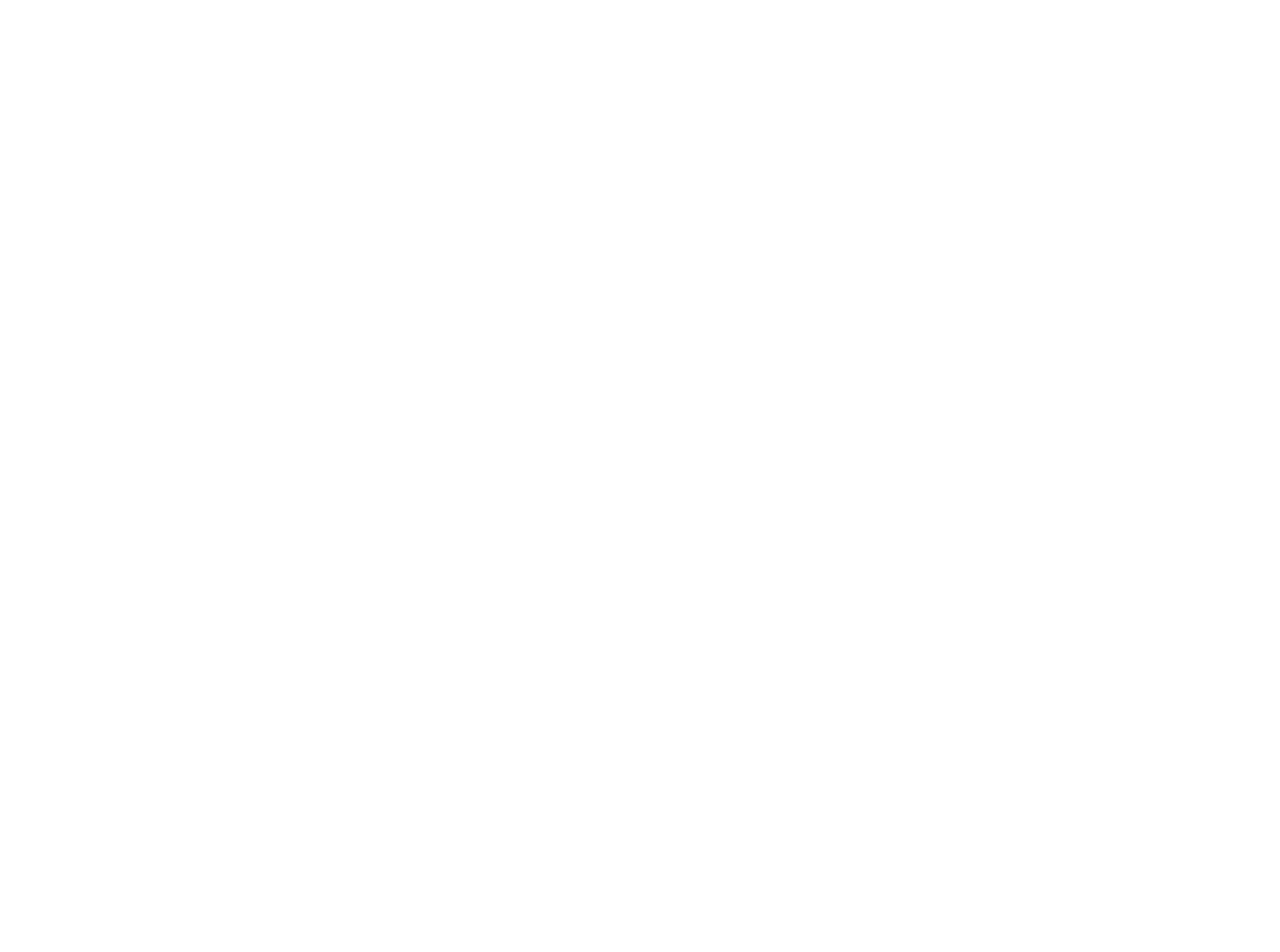
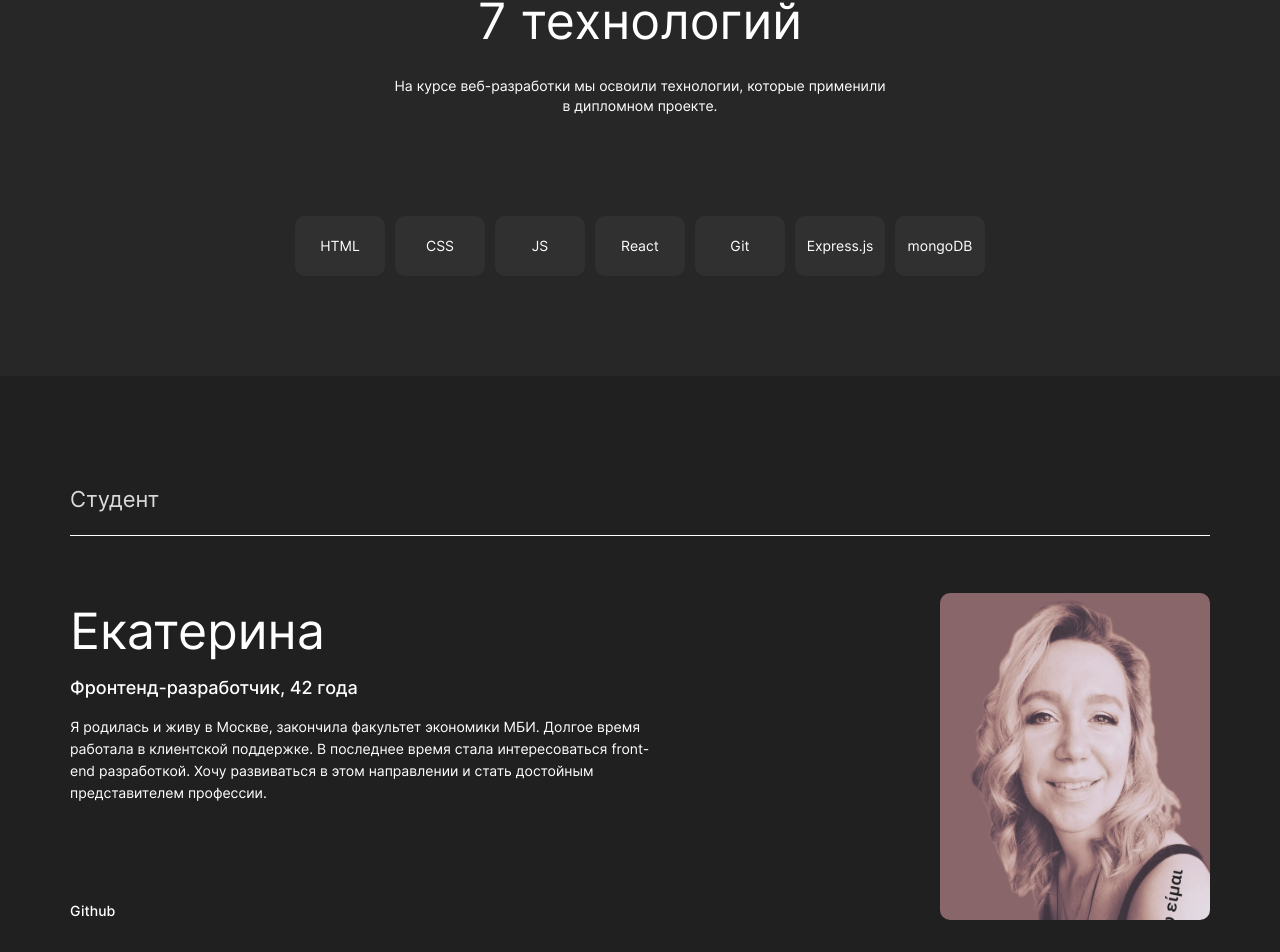
Before and after one commit to elli-nidis/movies-explorer-frontend, a React (Create React App) app: page / in a window 1280 px wide. Shown: the part 1444-2396 px from the top of the page. Before the commit the page ends 1196 px from the top, so only its background shows below. Built offline with nearby package versions, Linux system fonts and the light colour scheme.

Commit message:
feat: сверстать компонент Tech, AboutMe

```diff
--- a/src/components/AboutMe/AboutMe.css
+++ b/src/components/AboutMe/AboutMe.css
@@ -0,0 +1,72 @@
+.about-me {
+  width: 100%;
+  /* min-width: 320px; */
+  display: flex;
+  flex-direction: column;
+  align-items: center;
+  padding: 110px 0px;
+  background-color: #202020;
+}
+
+.about-me__content {
+  display: grid;
+  grid-template-columns: 600px 270px;
+  grid-template-rows: 124px 38px 106px 116px;
+  column-gap: 270px;
+}
+
+.about-me__title {
+  align-self: self-end;
+  font-family: 'Inter', 'Arial', sans-serif;
+  font-size: 50px;
+  font-weight: 400;
+  line-height: 1.16;
+  letter-spacing: -4%;
+  color: #fff;
+  margin: 0;
+  padding: 0;
+}
+
+.about-me__image {
+  align-self: self-end;
+  width: 270px;
+  height: 327px;
+  grid-column: 2/3;
+  grid-row: 1/5;
+  background-size: cover;
+  border-radius: 10px;
+}
+
+.about-me__occupation {
+  align-self: self-end;
+  font-family: 'Inter', 'Arial', sans-serif;
+  font-size: 18px;
+  font-weight: 500;
+  line-height: 1.11;
+  color: #fff;
+  margin: 0;
+  padding: 0;
+}
+
+.about-me__description {
+  align-self: self-end;
+  font-family: 'Inter', 'Arial', sans-serif;
+  font-size: 14px;
+  font-weight: 400;
+  line-height: 1.57;
+  color: #fff;
+  margin: 0;
+  padding: 0;
+}
+
+.about-me__link {
+  align-self: self-end;
+  font-family: 'Inter', 'Arial', sans-serif;
+  font-size: 14px;
+  font-weight: 500;
+  line-height: 1.21;
+  color: #fff;
+  text-decoration: none;
+  margin: 0;
+  padding: 0;
+}
--- a/src/components/AboutMe/AboutMe.js
+++ b/src/components/AboutMe/AboutMe.js
@@ -0,0 +1,28 @@
+import React from "react";
+import "./AboutMe.css";
+import { SectionCaption } from "../SectionCaption/SectionCaption";
+import photo from '../../images/ekaterina.png';
+
+function AboutMe() {
+  return (
+    <section className="about-me">
+      <SectionCaption name="Студент" />
+      <div className="about-me__content">
+        <h3 className="about-me__title">Екатерина</h3>
+        <img src={photo} className="about-me__image" alt="фотография студента" />
+        <p className="about-me__occupation">
+        Фронтенд-разработчик, 42&nbsp;года
+        </p>
+        <p className="about-me__description">
+        Я&nbsp;родилась и&nbsp;живу в&nbsp;Москве, закончила факультет экономики МБИ. Долгое
+        время работала в&nbsp;клиентской поддержке. В&nbsp;последнее время стала интересоваться
+        front-end разработкой. Хочу развиваться в&nbsp;этом направлении и&nbsp;стать достойным
+        представителем профессии.
+        </p>
+        <a href="#" className="about-me__link">Github</a>
+      </div>
+    </section>
+  );
+}
+
+export { AboutMe };
--- a/src/components/AboutProject/AboutProject.js
+++ b/src/components/AboutProject/AboutProject.js
@@ -1,5 +1,5 @@
 import React from "react";
-import './AboutProject.css';
+import "./AboutProject.css";
 import { SectionCaption } from "../SectionCaption/SectionCaption";
 
 
--- a/src/components/App/App.js
+++ b/src/components/App/App.js
@@ -3,6 +3,8 @@
 import './App.css';
 import { Promo } from '../Promo/Promo';
 import { AboutProject } from '../AboutProject/AboutProject';
+import { Techs } from '../Techs/Techs';
+import { AboutMe } from '../AboutMe/AboutMe';
 
 function App() {
   return (
@@ -10,8 +12,8 @@
       {/* <Header /> */}
       <Promo />
       <AboutProject />
-      {/* <Techs /> */}
-      {/* <AboutMe /> */}
+      <Techs />
+      <AboutMe />
       {/* <Portfolio /> */}
       {/* <Footer /> */}
     </div>
--- /dev/null
+++ b/src/components/Techs/Techs.css
@@ -0,0 +1,73 @@
+.techs {
+  width: 100%;
+  /* min-width: 320px; */
+  display: flex;
+  flex-direction: column;
+  align-items: center;
+  padding: 100px 0px;
+  background-color: #272727;
+}
+
+.techs__content {
+  display: grid;
+  grid-template-columns: 1140px;
+  grid-template-rows: 148px 66px 160px;
+}
+
+.techs__content-title {
+  align-self: self-end;
+  justify-self: center;
+  font-family: 'Inter', 'Arial', sans-serif;
+  font-size: 50px;
+  font-weight: 400;
+  line-height: 1.16;
+  letter-spacing: -4%;
+  color: #fff;
+  margin: 0;
+  padding: 0;
+}
+
+.techs__content-text {
+  align-self: self-end;
+  justify-self: center;
+  font-family: 'Inter', 'Arial', sans-serif;
+  font-size: 14px;
+  font-weight: 400;
+  line-height: 1.42;
+  letter-spacing: -4%;
+  color: #fff;
+  text-align: center;
+  margin: 0;
+  padding: 0 calc((1140px - 500px) / 2);
+}
+
+.techs__stack {
+  align-self: self-end;
+  justify-self: center;
+  display: grid;
+  grid-template-columns: repeat(7, 90px);
+  grid-template-rows: 60px;
+  column-gap: 10px;
+  margin: 0;
+  padding: 0;
+
+}
+
+.techs__item {
+  width: 100%;
+  height: 100%;
+  display: flex;
+  align-items: center;
+  justify-content: center;
+  font-family: 'Inter', 'Arial', sans-serif;
+  font-size: 14px;
+  font-weight: 400;
+  line-height: 1.21;
+  letter-spacing: -4%;
+  color: #fff;
+  list-style: none;
+  background-color: #303030;
+  border-radius: 10px;
+  margin: 0;
+  padding: 0;
+}
--- a/src/components/Techs/Techs.js
+++ b/src/components/Techs/Techs.js
@@ -0,0 +1,29 @@
+import React from "react";
+import "./Techs.css";
+import { SectionCaption } from "../SectionCaption/SectionCaption";
+
+function Techs() {
+  return (
+    <section className="techs">
+      <SectionCaption name="Технологии" />
+      <div className="techs__content">
+        <h3 className="techs__content-title">7&nbsp;технологий</h3>
+        <p className="techs__content-text">
+        На&nbsp;курсе веб-разработки мы&nbsp;освоили технологии,
+        которые применили в&nbsp;дипломном проекте.
+        </p>
+        <ul className="techs__stack">
+          <li className="techs__item">HTML</li>
+          <li className="techs__item">CSS</li>
+          <li className="techs__item">JS</li>
+          <li className="techs__item">React</li>
+          <li className="techs__item">Git</li>
+          <li className="techs__item">Express.js</li>
+          <li className="techs__item">mongoDB</li>
+        </ul>
+      </div>
+    </section>
+  );
+}
+
+export { Techs };
```
Also changed, not shown: src/components/Techs/Tech.css (deleted), src/images/ekaterina.png (added).
